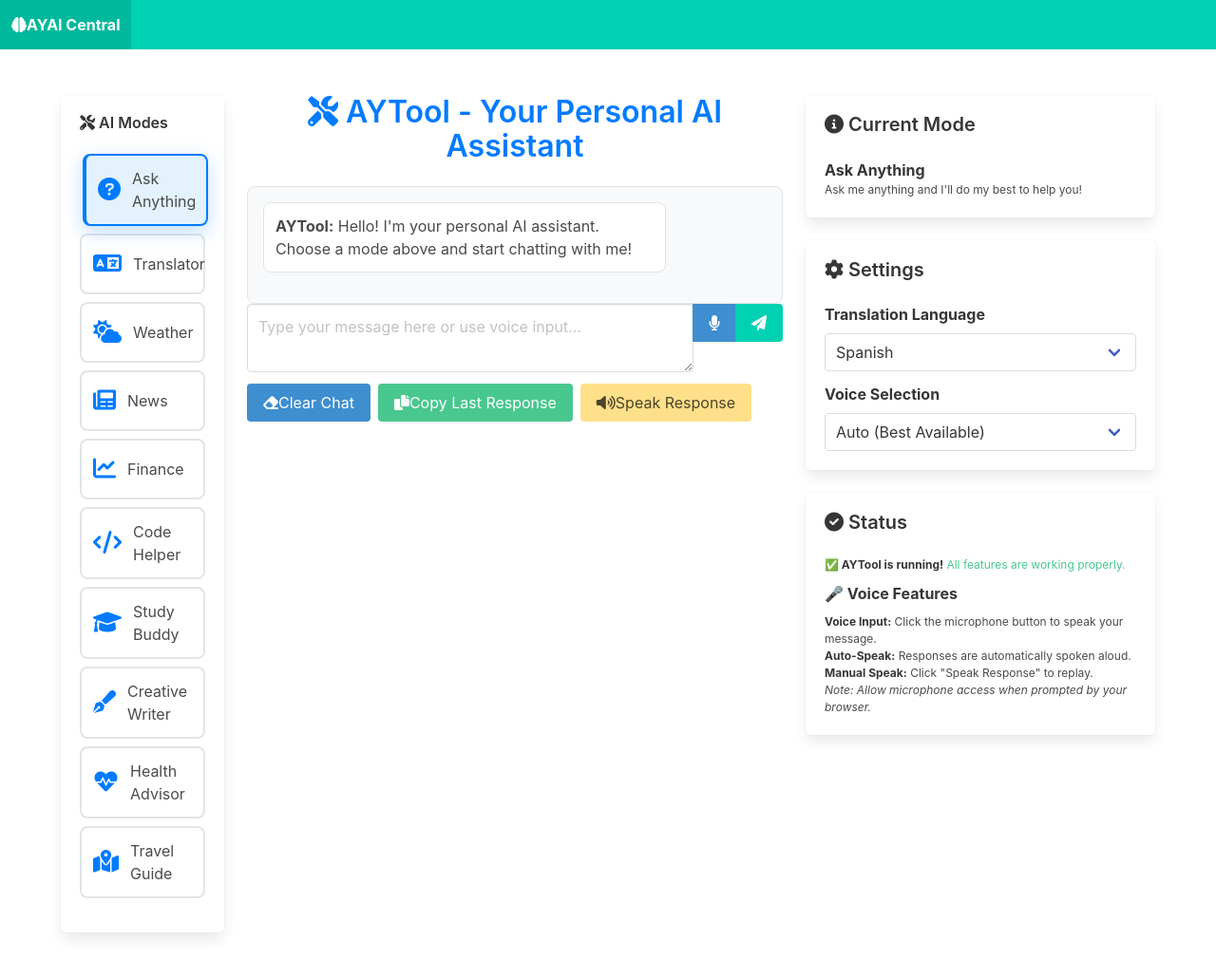
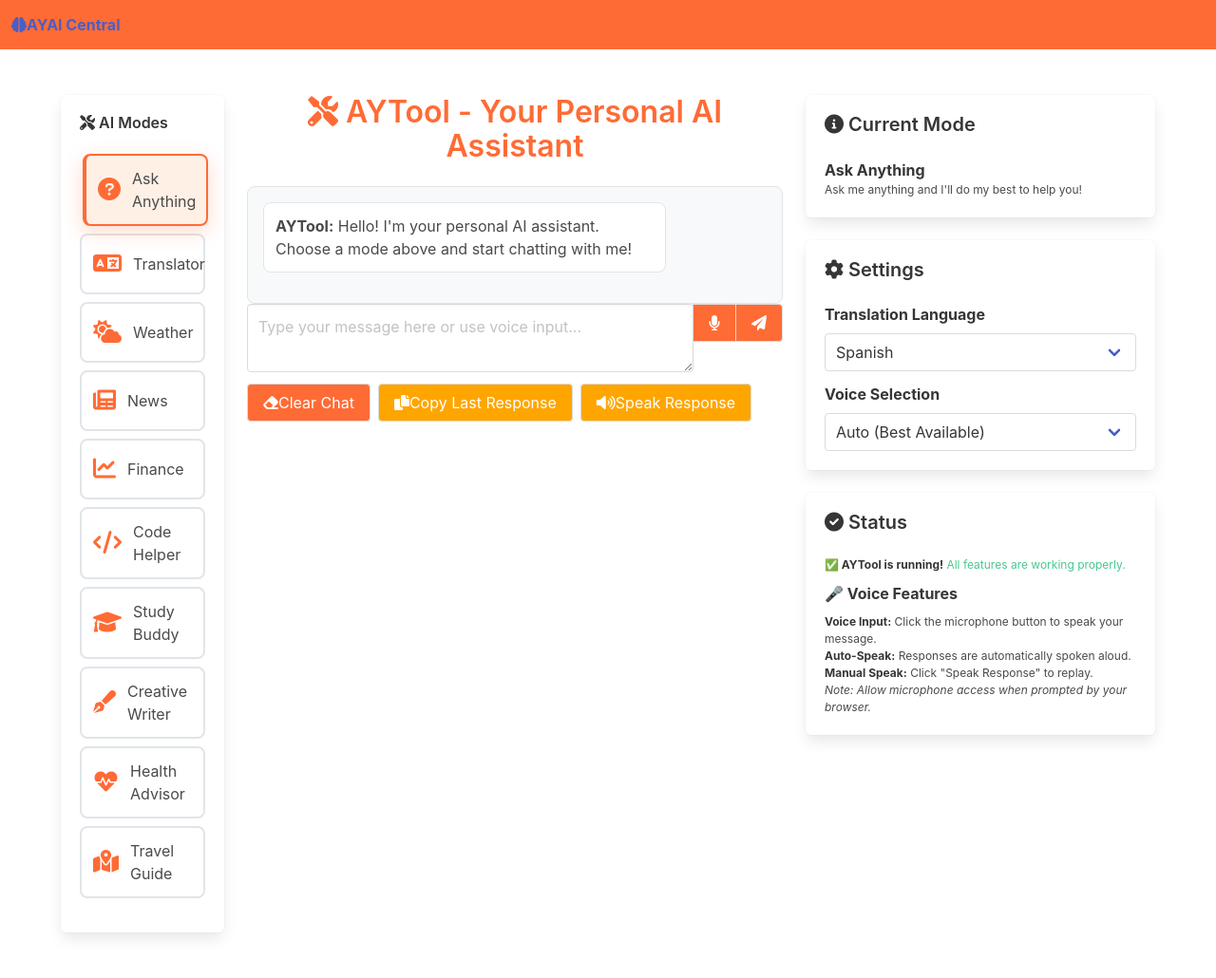
Before and after one commit to atulyadav128/translate, a Flask app: page / in a window 1280 px wide. Shown: the whole page at 95% size. Run offline with Flask 3, Linux system fonts and the light colour scheme; some libraries are stand-ins or nearby versions.

Commit message:
Update color scheme: Replace green with amber/saffron colors and update blue to complement saffron theme

```diff
--- a/templates/index.html
+++ b/templates/index.html
@@ -7,7 +7,7 @@
 
     <!-- PWA Meta Tags -->
     <meta name="description" content="AYAI Central - AYTool personal AI assistant with voice features">
-    <meta name="theme-color" content="#007bff">
+    <meta name="theme-color" content="#FF6B35">
     <meta name="apple-mobile-web-app-capable" content="yes">
     <meta name="apple-mobile-web-app-status-bar-style" content="default">
     <meta name="apple-mobile-web-app-title" content="AYAI Central">
@@ -34,7 +34,7 @@
             border-radius: 8px;
         }
         .user-message {
-            background-color: #007bff;
+            background-color: #FF6B35;
             color: white;
             margin-left: 20%;
         }
@@ -70,21 +70,21 @@
             gap: 0.75rem;
         }
         .mode-card:hover {
-            border-color: #007bff;
-            background-color: #f8f9ff;
+            border-color: #FF6B35;
+            background-color: #FFF8F5;
             transform: translateX(3px);
-            box-shadow: 0 4px 12px rgba(0,123,255,0.15);
+            box-shadow: 0 4px 12px rgba(255,107,53,0.15);
         }
         .mode-card.active {
-            border-color: #007bff;
-            background-color: #e3f2fd;
+            border-color: #FF6B35;
+            background-color: #FFF0E6;
             transform: translateX(3px);
-            box-shadow: 0 6px 20px rgba(0,123,255,0.25);
-            border-left: 4px solid #007bff;
+            box-shadow: 0 6px 20px rgba(255,107,53,0.25);
+            border-left: 4px solid #FF6B35;
         }
         .mode-icon {
             font-size: 1.5rem;
-            color: #007bff;
+            color: #FF6B35;
             flex-shrink: 0;
         }
         .title-section {
@@ -93,11 +93,18 @@
         }
         .title-section .title {
             margin-bottom: 0.5rem;
-            color: #007bff;
+            color: #FF6B35;
         }
         .title-section .subtitle {
             color: #6c757d;
             font-weight: 400;
+        }
+        .button:hover {
+            opacity: 0.9;
+            transform: translateY(-1px);
+        }
+        .button:active {
+            transform: translateY(0);
         }
         @media (max-width: 768px) {
             .user-message { margin-left: 10%; }
@@ -120,7 +127,7 @@
     </style>
 </head>
 <body>
-    <nav class="navbar is-primary">
+    <nav class="navbar" style="background-color: #FF6B35;">
         <div class="navbar-brand">
             <a class="navbar-item" href="/">
                 <i class="fas fa-brain"></i>
@@ -181,8 +188,8 @@
                                 <div>Travel Guide</div>
                             </div>
                         </div>
-                    </div>
-                </div>
+            </div>
+            </div>
 
                 <!-- Main Chat Area -->
                 <div class="column is-6">
@@ -208,12 +215,12 @@
                             <textarea class="textarea" id="userInput" placeholder="Type your message here or use voice input..." rows="2"></textarea>
                         </div>
                         <div class="control">
-                            <button class="button is-info" id="micBtn" title="Voice Input">
+                            <button class="button" id="micBtn" title="Voice Input" style="background-color: #FF6B35; color: white;">
                                 <i class="fas fa-microphone"></i>
                             </button>
                         </div>
                         <div class="control">
-                            <button class="button is-primary" id="sendBtn">
+                            <button class="button" id="sendBtn" style="background-color: #FF6B35; color: white;">
                                 <i class="fas fa-paper-plane"></i>
                             </button>
                         </div>
@@ -221,13 +228,13 @@
 
                     <!-- Quick Actions -->
                     <div class="buttons">
-                        <button class="button is-info" id="clearBtn">
+                        <button class="button" id="clearBtn" style="background-color: #FF6B35; color: white;">
                             <i class="fas fa-eraser"></i> Clear Chat
                         </button>
-                        <button class="button is-success" id="copyBtn">
+                        <button class="button" id="copyBtn" style="background-color: #FFA500; color: white;">
                             <i class="fas fa-copy"></i> Copy Last Response
                         </button>
-                        <button class="button is-warning" id="speakBtn" title="Speak Last Response">
+                        <button class="button" id="speakBtn" title="Speak Last Response" style="background-color: #FFA500; color: white;">
                             <i class="fas fa-volume-up"></i> Speak Response
                         </button>
                     </div>
```
Also changed, not shown: manifest.json.
